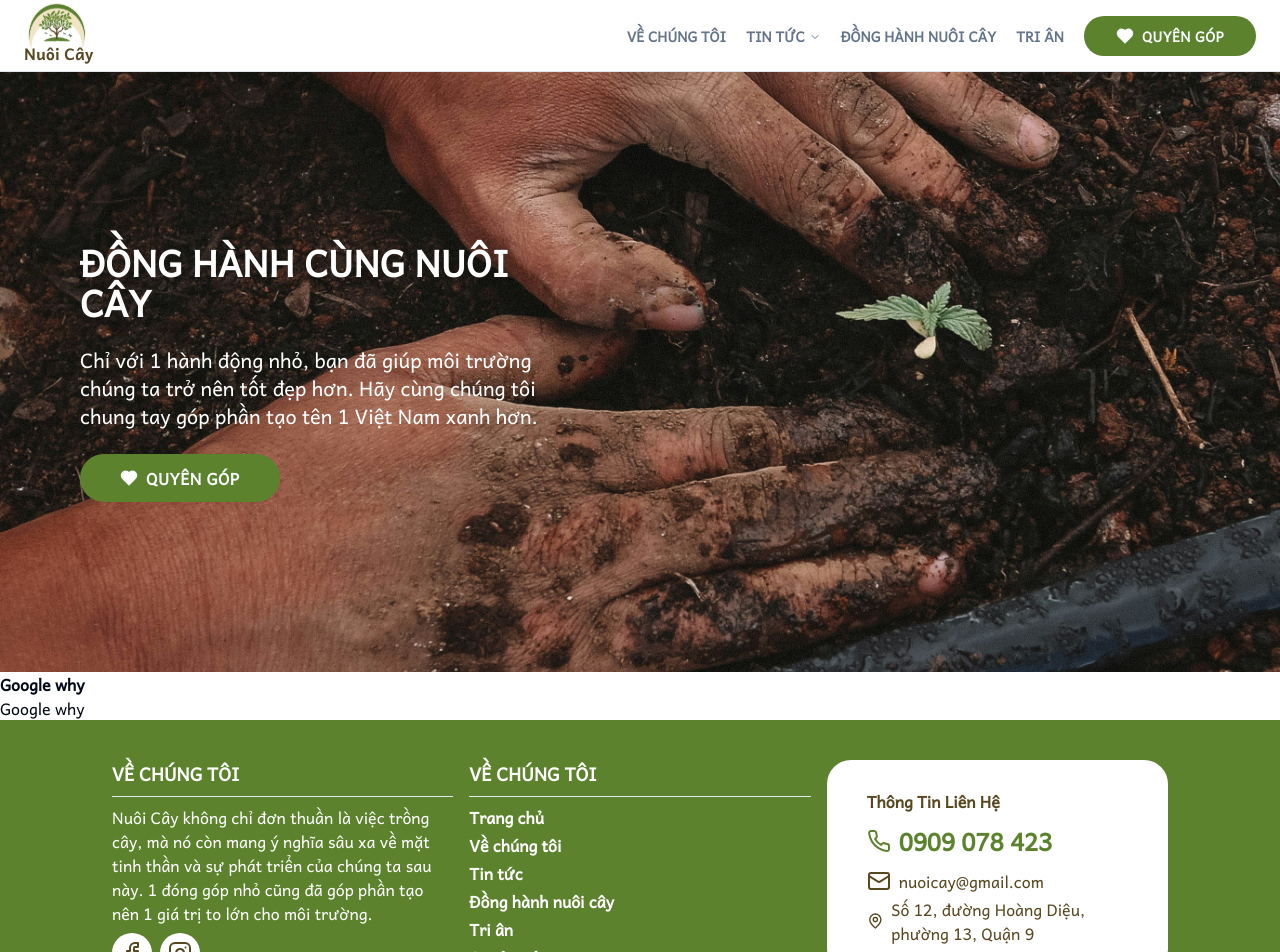
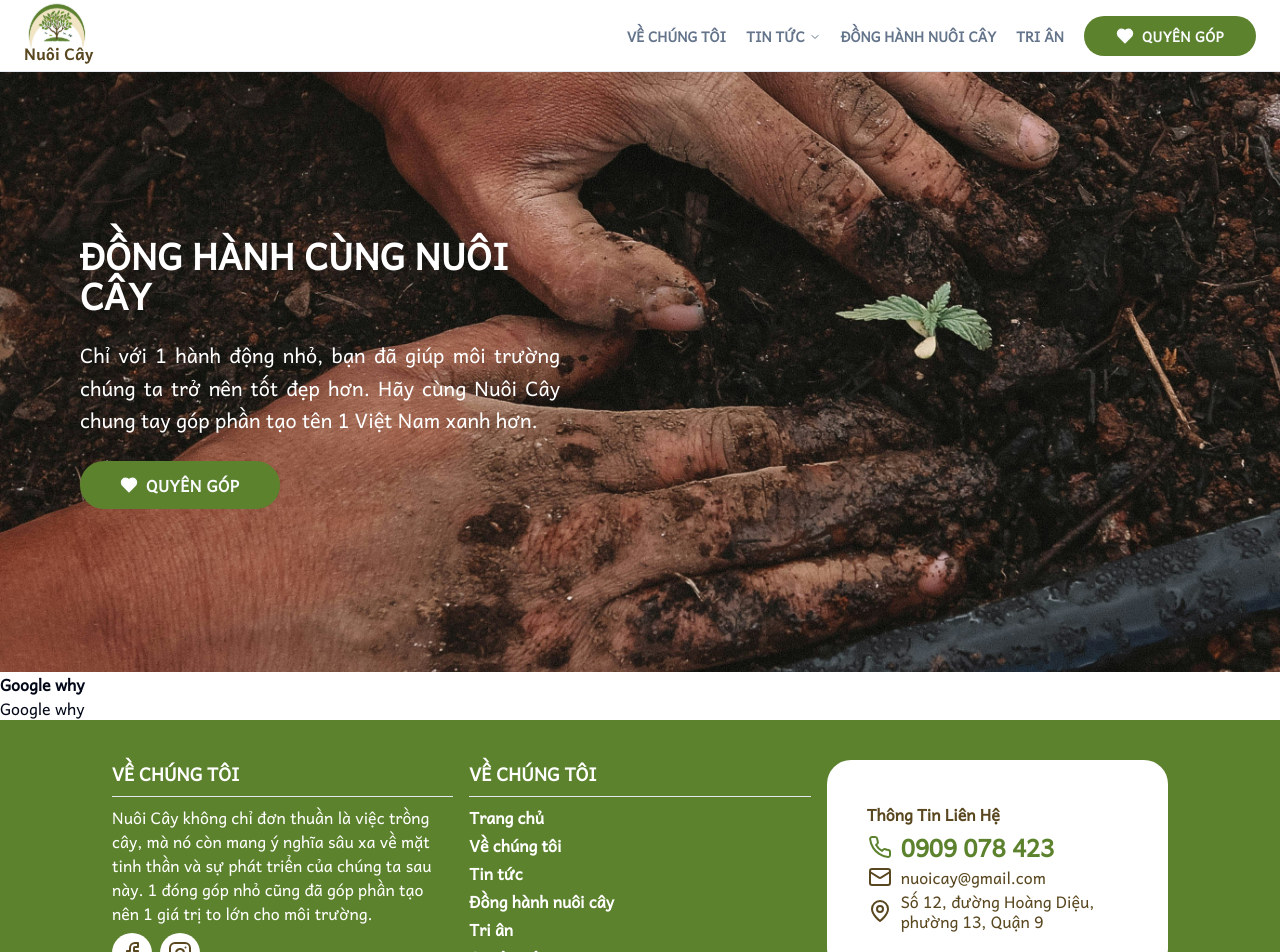
Before and after one commit to AlexVo18/Exe-user-fe, a React (Vite) app: page / in a window 1280 px wide. Shown: the top 952 px of the page. Built offline with nearby package versions, Linux system fonts and the light colour scheme.

Commit message:
fix footer

```diff
--- a/src/app/components/banner/Banner.tsx
+++ b/src/app/components/homePage/banner/Banner.tsx
@@ -1,6 +1,3 @@
-import React from "react";
-import { Button } from "../ui/button";
-import { Heart } from "lucide-react";
 import DonateButton from "../button/DonateButton";
 
 const Banner = () => {
@@ -13,14 +10,14 @@ const Banner = () => {
       />
       <div className="grid md:grid-cols-2 z-10 text-white h-full">
         <div className="flex flex-col items-center justify-center">
-          <div className="lg:mx-20 md:mx-10 xs:mx-20">
-            <div className="text-4xl font-semibold cursor-default">
+          <div className="lg:mx-20 xs:mx-10">
+            <div className="text-4xl font-semibold cursor-default md:text-start text-center">
               ĐỒNG HÀNH CÙNG NUÔI CÂY
             </div>
-            <div className="mt-6 text-xl">
-              Chỉ với 1 hành động nhỏ, bạn đã giúp môi trường chúng ta trở
-              nên tốt đẹp hơn. Hãy cùng chúng tôi chung tay góp phần tạo tên 1
-              Việt Nam xanh hơn.
+            <div className="mt-6 text-xl leading-relaxed text-justify">
+              Chỉ với 1 hành động nhỏ, bạn đã giúp môi trường chúng ta trở nên
+              tốt đẹp hơn. Hãy cùng Nuôi Cây chung tay góp phần tạo tên 1 Việt
+              Nam xanh hơn.
             </div>
             <div className="mt-6">
               <DonateButton
--- /dev/null
+++ b/src/app/components/homePage/billboard/Billboard.tsx
@@ -0,0 +1,7 @@
+import React from "react";
+
+const Billboard = () => {
+  return <div>Billboard</div>;
+};
+
+export default Billboard;
--- a/src/app/components/button/DonateButton.tsx
+++ b/src/app/components/homePage/button/DonateButton.tsx
@@ -1,5 +1,5 @@
 import React from "react";
-import { Button } from "../ui/button";
+import { Button } from "../../ui/button";
 import { Heart } from "lucide-react";
 import { Link, LinkProps } from "react-router-dom";
 interface IProps {
--- a/src/app/components/main/Footer.tsx
+++ b/src/app/components/main/Footer.tsx
@@ -82,18 +82,28 @@ const Footer = () => {
           </div>
           <div className="w-full bg-white rounded-3xl px-10 py-6 text-mainBrown flex flex-col gap-1 justify-center">
             <div className="font-semibold">Thông Tin Liên Hệ</div>
-            <div className="flex gap-2 text-2xl items-center text-mainGreen my-2">
-              <Phone />
-              <div className="font-bold ">0909 078 423</div>
-            </div>
-            <div className="flex gap-2 items-center ">
-              <Mail />
-              <div>nuoicay@gmail.com</div>
-            </div>
-            <div className="flex gap-2 items-center ">
-              <MapPin className="text-2xl"/>
-              <div>Số 12, đường Hoàng Diệu, phường 13, Quận 9</div>
-            </div>
+            <table>
+              <tr className="text-2xl items-center text-mainGreen">
+                <td>
+                  <Phone />
+                </td>
+                <td className="font-bold pl-2">0909 078 423</td>
+              </tr>
+              <tr>
+                <td>
+                  <Mail />
+                </td>
+                <td className="pl-2">nuoicay@gmail.com</td>
+              </tr>
+              <tr>
+                <td>
+                  <MapPin className="text-2xl" />
+                </td>
+                <td className="pl-2 leading-tight">
+                  Số 12, đường Hoàng Diệu, phường 13, Quận 9
+                </td>
+              </tr>
+            </table>
           </div>
         </div>
         <div className="lg:mx-20 xs:mx-10 my-5">
--- a/src/app/components/main/Navbar.tsx
+++ b/src/app/components/main/Navbar.tsx
@@ -13,7 +13,7 @@ import {
 import { Button } from "../ui/button";
 import { Sheet, SheetClose, SheetContent, SheetTrigger } from "../ui/sheet";
 import { Separator } from "../ui/separator";
-import DonateButton from "../button/DonateButton";
+import DonateButton from "../homePage/button/DonateButton";
 
 interface ListItemProps extends LinkProps {
   className?: string;
--- a/src/app/pages/Users/homePage/Home.tsx
+++ b/src/app/pages/Users/homePage/Home.tsx
@@ -1,4 +1,4 @@
-import Banner from "@/app/components/banner/Banner";
+import Banner from "@/app/components/homePage/banner/Banner";
 
 const Home = () => {
   return (
```
